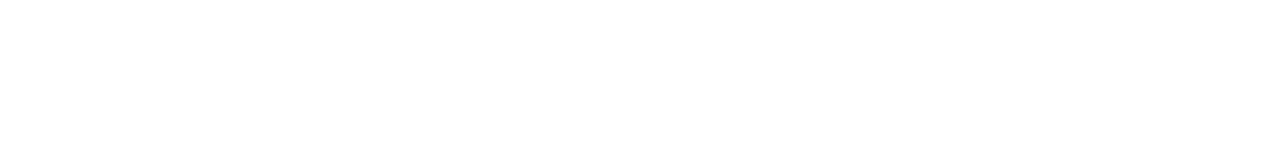
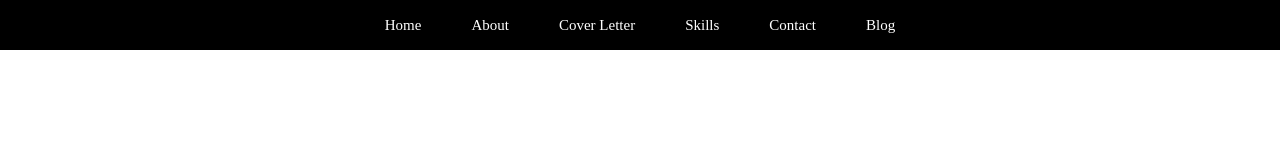
Before and after one commit to arshad10x/CodeClause_Projects, a plain HTML site: page Portfolio/index.html in a window 1280 px wide. Drawn offline with Linux system fonts and the light colour scheme.

Commit message:
initial commit

```diff
--- a/Portfolio/index.html
+++ b/Portfolio/index.html
@@ -5,9 +5,20 @@
     <meta http-equiv="X-UA-Compatible" content="IE=edge">
     <meta name="viewport" content="width=device-width, initial-scale=1.0">
     <title>Portfolio</title>
-    <link rel="stylesheet" href="./style/style.css">
+    <link rel="stylesheet" href="./style.css">
 </head>
 <body>
-
+    <main>
+        <div class="navbar">
+            <nav>
+                <ul>
+                  <li id="home"><a href="#">Home</a></li>
+                  <li id="about"><a href="#">About</a></li>
+                  <li id="cover"><a href="#">Cover Letter</a></li>
+                  <li id="skills"><a href="#">Skills</a></li>
+                  <li id="contact"><a href="#">Contact</a></li>
+                  <li id="blog"><a href="#">Blog</a></li>
+                </ul>
+              </nav>
 </body>
 </html>
--- /dev/null
+++ b/Portfolio/style.scss
@@ -0,0 +1,41 @@
+*{
+    margin: 0;
+    padding: 0;
+    box-sizing: border-box;
+}
+
+nav {
+    display: flex;
+    justify-content: center;
+    align-items: center;
+    background-color: #000;
+    height: 50px;
+    padding: 0 20px;
+
+    ul {
+      display: flex;
+      list-style: none;
+      margin: 0;
+      padding: 0;
+
+      li {
+        margin-left: 20px;
+        font-size: 15px;
+
+        &:first-child {
+          margin-left: 0;
+        }
+
+        a {
+          display: block;
+          color: #fff;
+          text-decoration: none;
+          padding: 15px;
+
+          &:hover {
+            color: #198597;
+          }
+        }
+      }
+    }
+  }
```
Also changed, not shown: Portfolio/style.css (added), Portfolio/style/style.css (deleted), Portfolio/style/style.scss (deleted), 4 other files.
